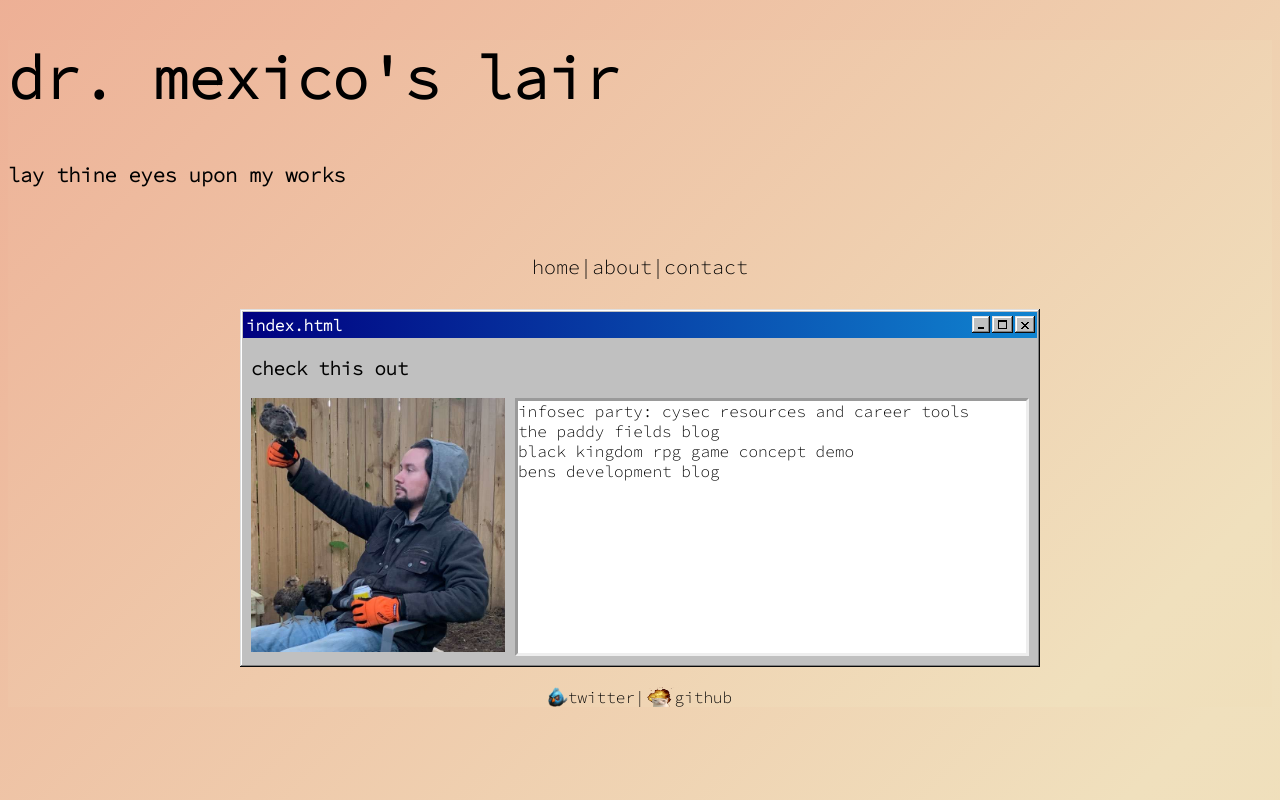
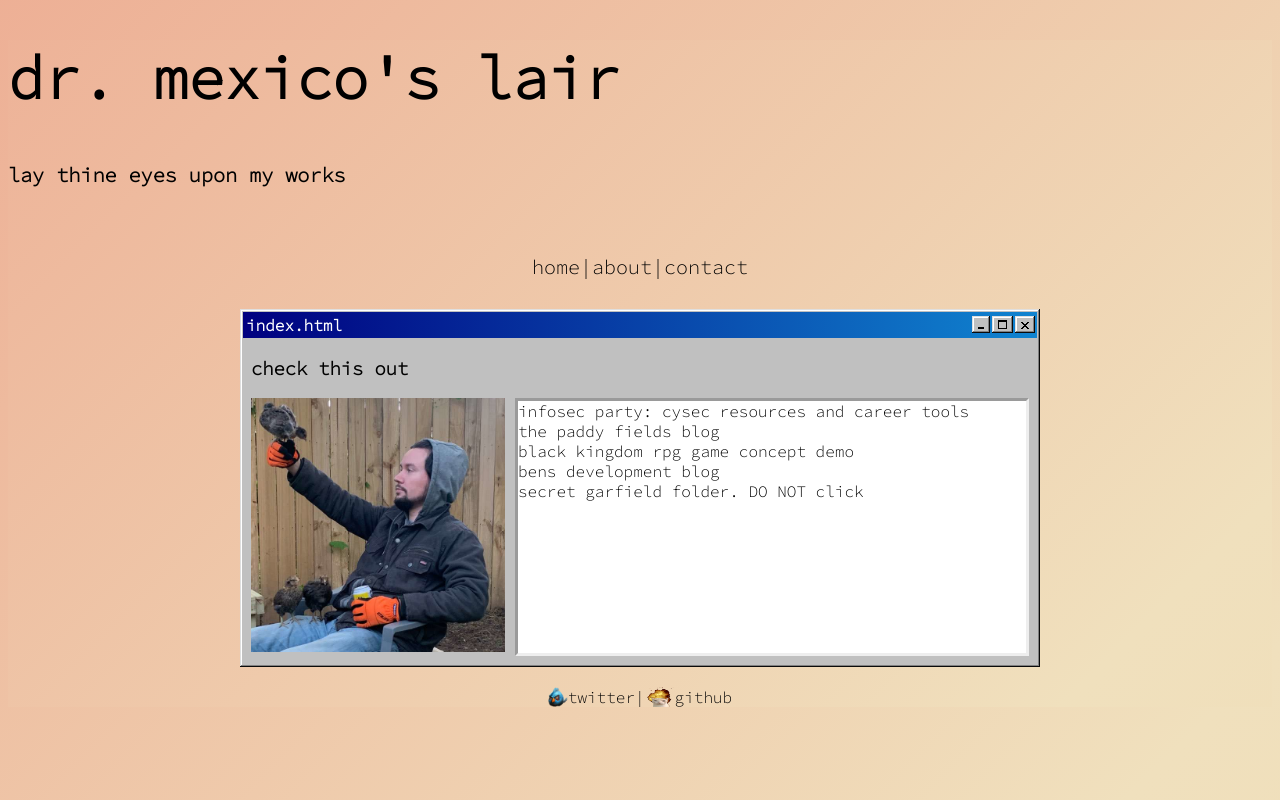
Before and after one commit to DrBradleyMexico/BigWetNextJS-Site, a Next.js app: page / in a window 1280 px wide. Built offline with nearby package versions, Linux system fonts and the light colour scheme.

Commit message:
added easter egg link to the 404

```diff
--- a/src/components/articles.tsx
+++ b/src/components/articles.tsx
@@ -38,6 +38,9 @@ const Articles = () => {
                             <Link href="https://bensden.xyz/" target="_blank">
                                 {"bens development blog"}
                             </Link>
+                            <Link href="/secret">
+                                {"secret garfield folder. DO NOT click"}
+                            </Link>
 
                         </div>
                     </div>
```
